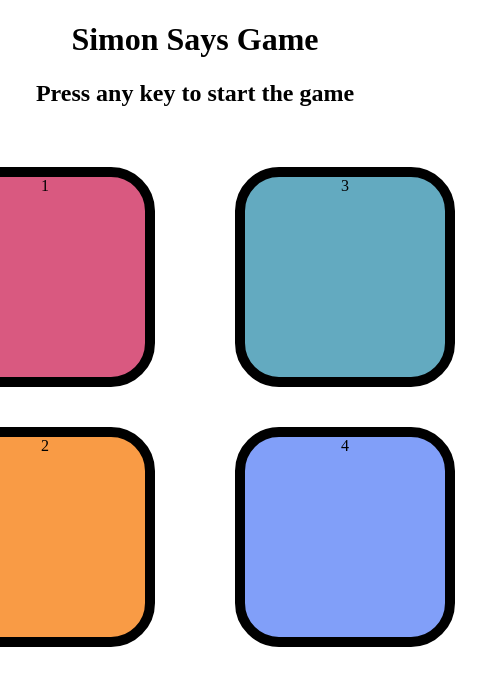
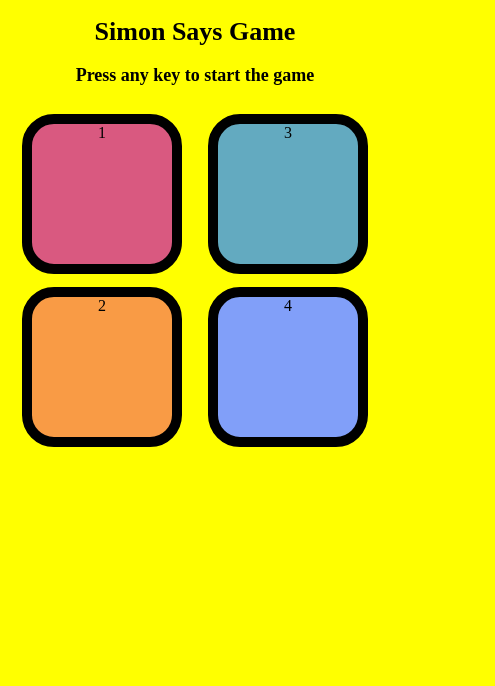
Before and after one commit to MaheshThakur02/SimonGame, a plain HTML site: page index.html in a window 390 px wide. Shown: the whole page, 495 px wide, since content can reach past the window. Drawn offline with Linux system fonts and the light colour scheme.

Commit message:
made responsive

```diff
--- a/simon.css
+++ b/simon.css
@@ -38,3 +38,20 @@ body {
   .userflash {
     background-color: green;
   }
+@media(max-width:450px){
+  body
+    {
+      background-color: yellow;
+    }
+    .btn{
+        height: 140px;
+        width: 140px;
+        margin: 13px;
+    }
+    h1{
+      font-size: 26px;
+    }
+    h2{
+      font-size: 18px;
+    }
+  }
```
